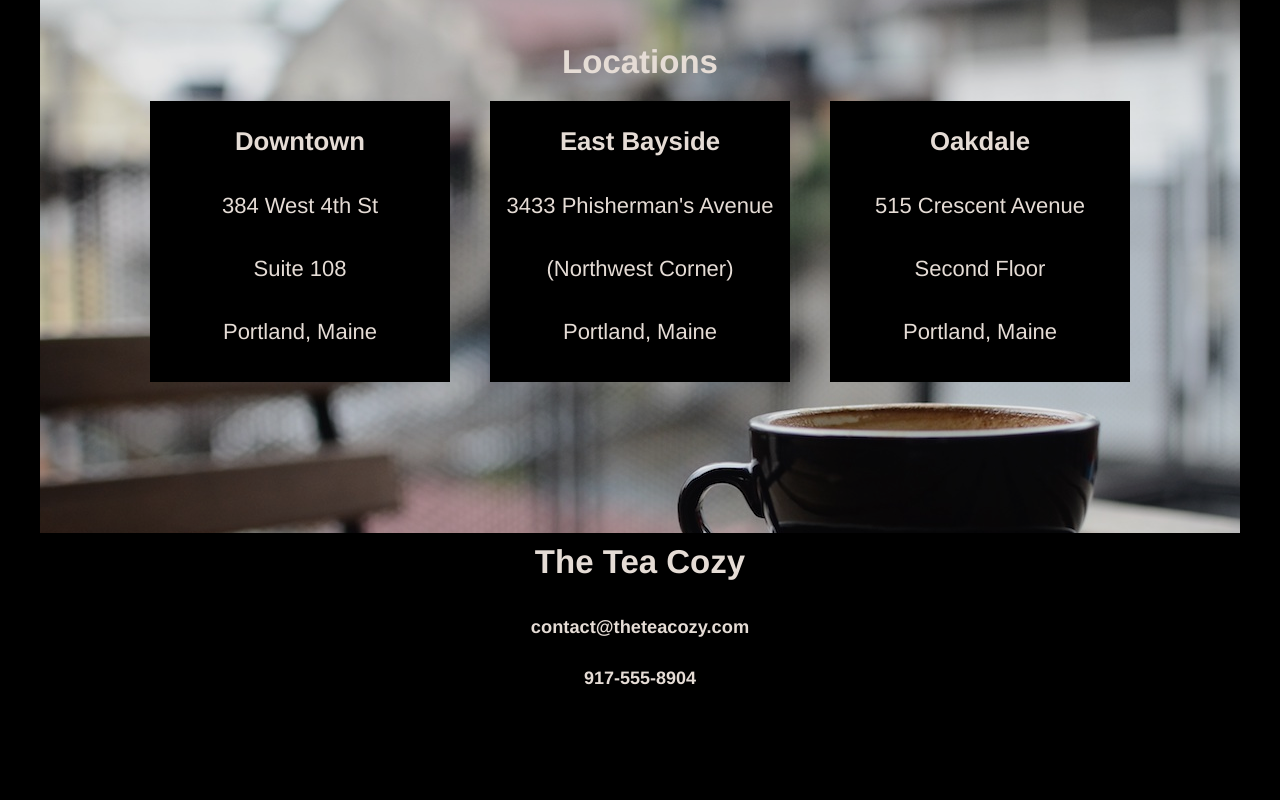
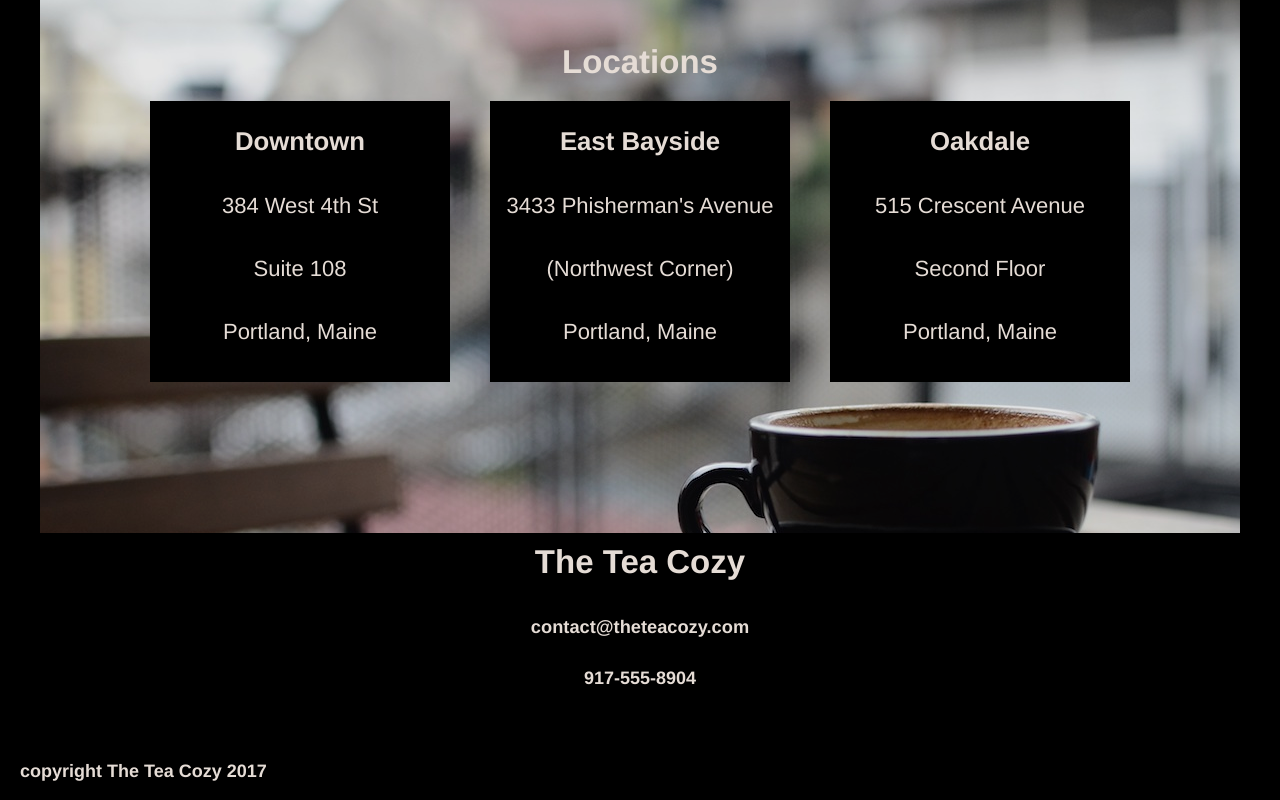
Before and after one commit to DomenicoOS/tea_cozy, a plain HTML site: page index.html in a window 1280 px wide. Shown: the part 1449-2249 px from the top of the page. Before the commit the page ends 2192 px from the top, so only its background shows below. Drawn offline with Linux system fonts and the light colour scheme.

Commit message:
Complete, Add Footer

```diff
--- a/index.html
+++ b/index.html
@@ -119,9 +119,8 @@
     <!-- Footer -->
 
     <div class="footer">
-
+      <p>copyright The Tea Cozy 2017</p>
     </div>
-
 
   </body>
 
--- a/resources/css/style.css
+++ b/resources/css/style.css
@@ -137,3 +137,13 @@ h4 {
   font-weight: bold;
   font-size: 18px;
 }
+
+.footer {
+  text-align: left;
+  margin-left: 20px;
+}
+
+.footer p {
+  font-size: 18px;
+  font-weight: bold;
+}
```
